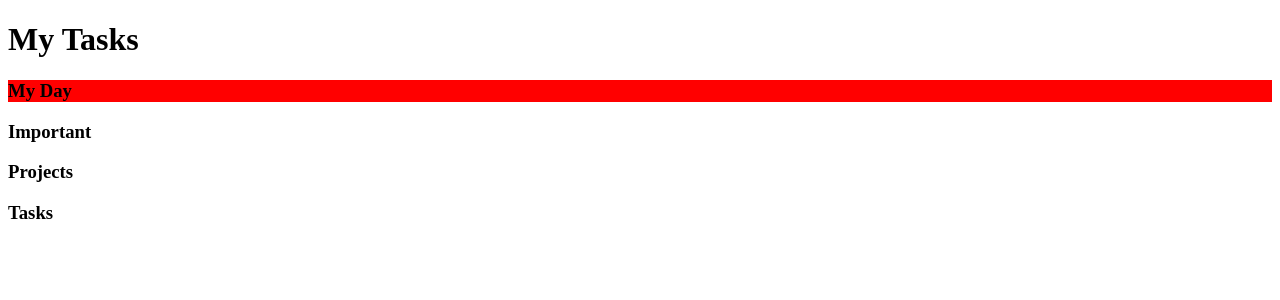
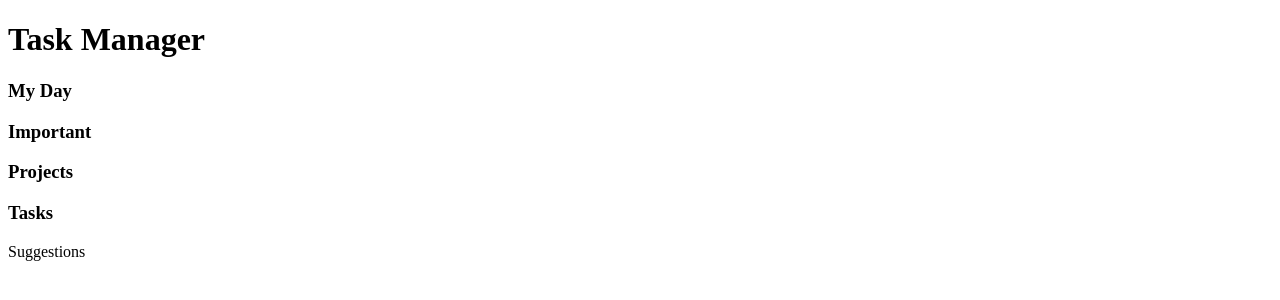
Before and after one commit to Khrononian/Task-Tracker, a React (Vite) app: page / in a window 1280 px wide. Shown: the top 300 px of the page. Built offline with nearby package versions, Linux system fonts and the light colour scheme.

Commit message:
Changed styles name and added another side bar

```diff
--- a/src/App.tsx
+++ b/src/App.tsx
@@ -3,6 +3,7 @@ import { Projects } from './Components/Projects'
 import { Important } from './Components/Important'
 import { MyDay } from './Components/MyDay'
 import { Tasks } from './Components/Tasks'
+import AppStyles from './App.module.css'
 
 const App = () => {
   const [data, setData] = useState({})
@@ -24,32 +25,35 @@ const App = () => {
     console.log('WOY', data)
   }
   return (
-    <>
-      <h1>My Tasks</h1>
-      <div>
-        <div style={{ background: 'red' }} onClick={changeMainPage}>
+    <div className={AppStyles.main}>
+      <div className={AppStyles.container}>
+        <h1 className={AppStyles.header}>Task Manager</h1>
+        <div onClick={changeMainPage} className={AppStyles.divs} >
             {/* ICON HERE */}
             <h3>My Day</h3>
             {/* HAVE NUMBER AT END */}
         </div>
-        <div onClick={changeMainPage}>
+        <div onClick={changeMainPage} className={AppStyles.divs}>
             <h3>Important</h3>
         </div>
-        <div onClick={changeMainPage}>
+        <div onClick={changeMainPage} className={AppStyles.divs}>
             <h3>Projects</h3>
         </div>
-        <div onClick={changeMainPage}>
+        <div onClick={changeMainPage} className={AppStyles.divs}>
             <h3>Tasks</h3>
         </div>
       </div>
-      <div>
+      <div className={AppStyles.components}>
         <MyDay clickedName={clickedName} createNewDivTasks={createNewDivTasks} changeText={changeText} updatedText={updatedText} />
         <Important clickedName={clickedName} createNewDivTasks={createNewDivTasks} changeText={changeText} updatedText={updatedText} />
         <Projects clickedName={clickedName} createNewDivTasks={createNewDivTasks} changeText={changeText} updatedText={updatedText} />
         <Tasks clickedName={clickedName} createNewDivTasks={createNewDivTasks} changeText={changeText} updatedText={updatedText} />
 
       </div>
-    </>
+      <div>
+        <p>Suggestions</p>
+      </div>
+    </div>
   )
 }
 
```
